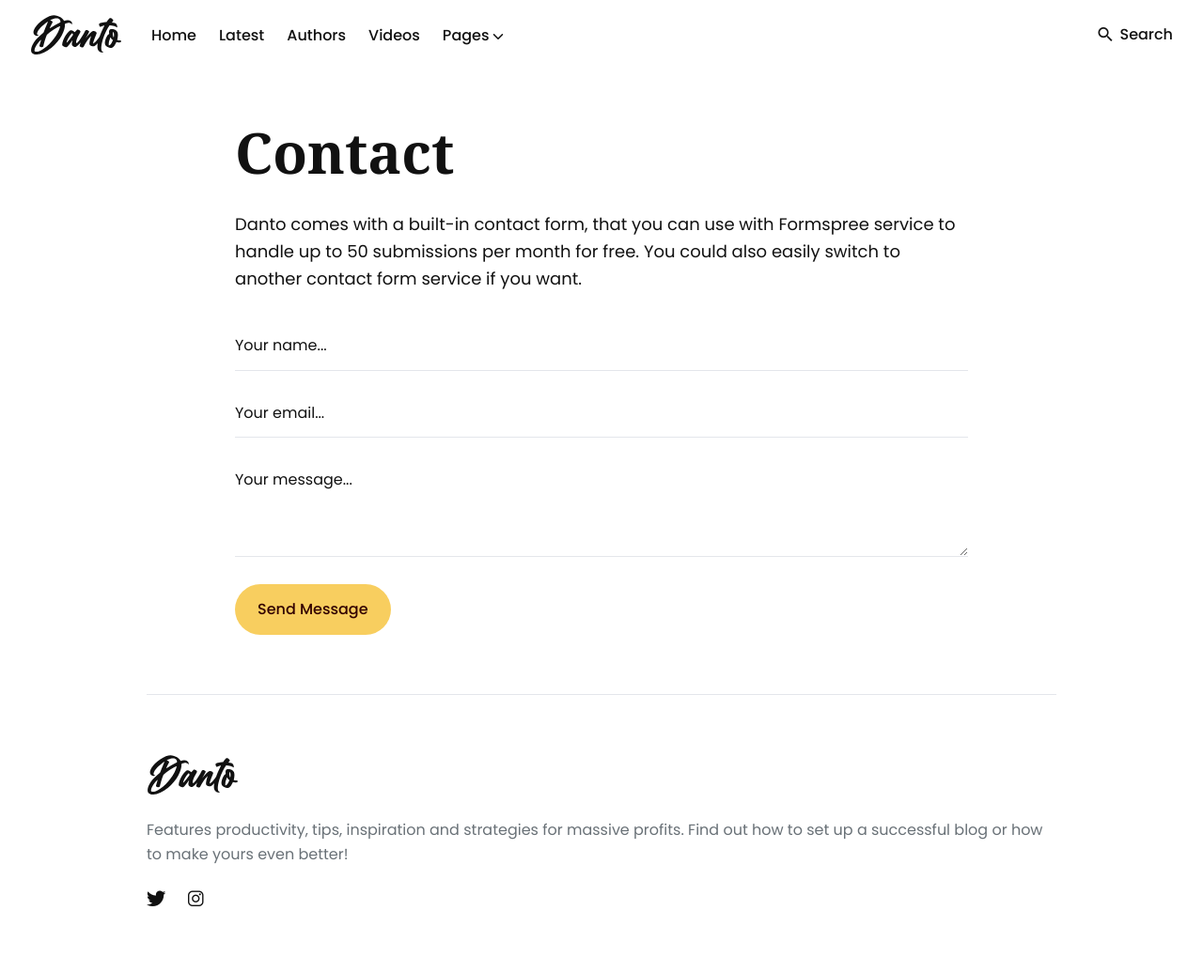
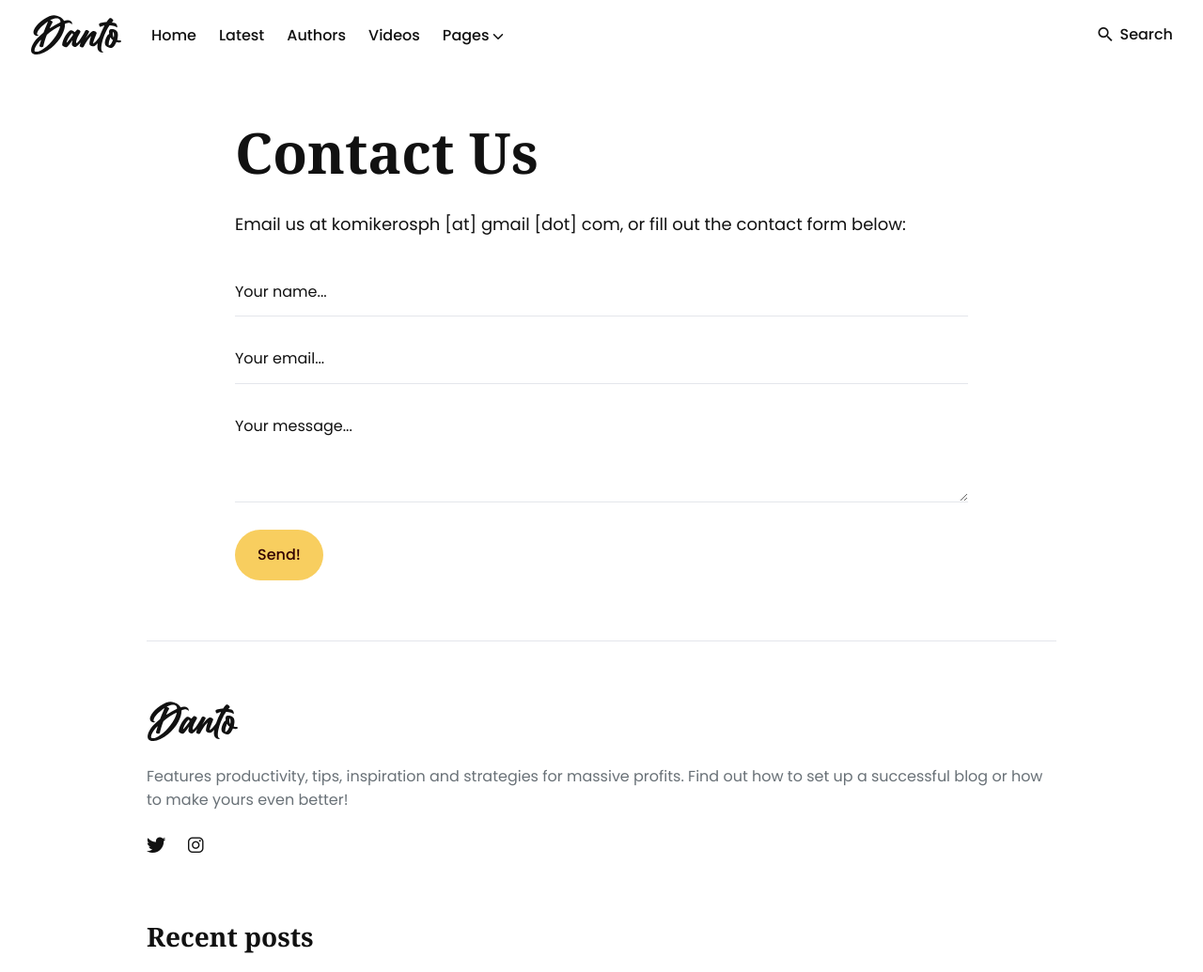
Before and after one commit to komikeros/komikeros.github.io, a Jekyll site: the page built from _pages/contact.html, in a window 1280 px wide, cut to the strip 0-1035 px from the top of the page. Shown: the whole strip at 94% size. Built offline with Jekyll 4.4.1, drawn with Linux system fonts in a browser that asks for light colours.

Commit message:
Add Contact Us

```diff
--- a/_data/settings.yml
+++ b/_data/settings.yml
@@ -94,13 +94,9 @@
 
 
 #-------------------------------
-# Contact Settings
+# Contact Settings (Formspree)
 contact:
-  email: your@email.com # Add your form_id
-  description: Danto comes with a built-in contact form, that you can use with Formspree service to handle up to 50 submissions per month for free. You could also easily switch to another contact form service if you want. # Add a description of your form
-
-# NOTE
-# Danto theme comes with a contact form built-in. You can use this form with Formspree (https://formspree.io/) service and get up to 50 submissions for free. Also, you can easily switch to another service if you want.
+  endpoint: xovaavza
 
 
 #-------------------------------
--- a/_pages/contact.html
+++ b/_pages/contact.html
@@ -1,17 +1,15 @@
 ---
 layout: page
-title: Contact
+title: Contact Us
 permalink: /contact/
 image: '/images/37.jpg'
 ---
 
 <div class="form-box">
   <div class="contact-head">
-  {% if site.data.settings.contact.description %}
-    <p class="contact-description">{{site.data.settings.contact.description}}</p>
-  {% endif %}
+    <p class="contact-description">Email us at komikerosph [at] gmail [dot] com, or fill out the contact form below:</p>
   </div>
-  <form class="form" action="{% if site.data.settings.contact.email %}https://formspree.io/f/{{site.data.settings.contact.email}}{% else %}#{% endif %}" method="POST">
+  <form class="form" action="{% if site.data.settings.contact.endpoint %}https://formspree.io/f/{{site.data.settings.contact.endpoint}}{% else %}#{% endif %}" method="POST">
     <div class="form__group">
       <label class="form__label screen-reader-text" for="form-name">Your Name</label>
       <input class="form__input" id="form-name" type="text" name="name" placeholder="Your name..." required>
@@ -25,7 +23,7 @@
       <textarea class="form__input" id="form-text" name="text" rows="4" placeholder="Your message..." required></textarea>
     </div>
     <div class="form__group">
-      <button class="button button--big" type="submit">Send Message</button>
+      <button class="button button--big" type="submit">Send!</button>
     </div>
   </form>
 </div>
```
